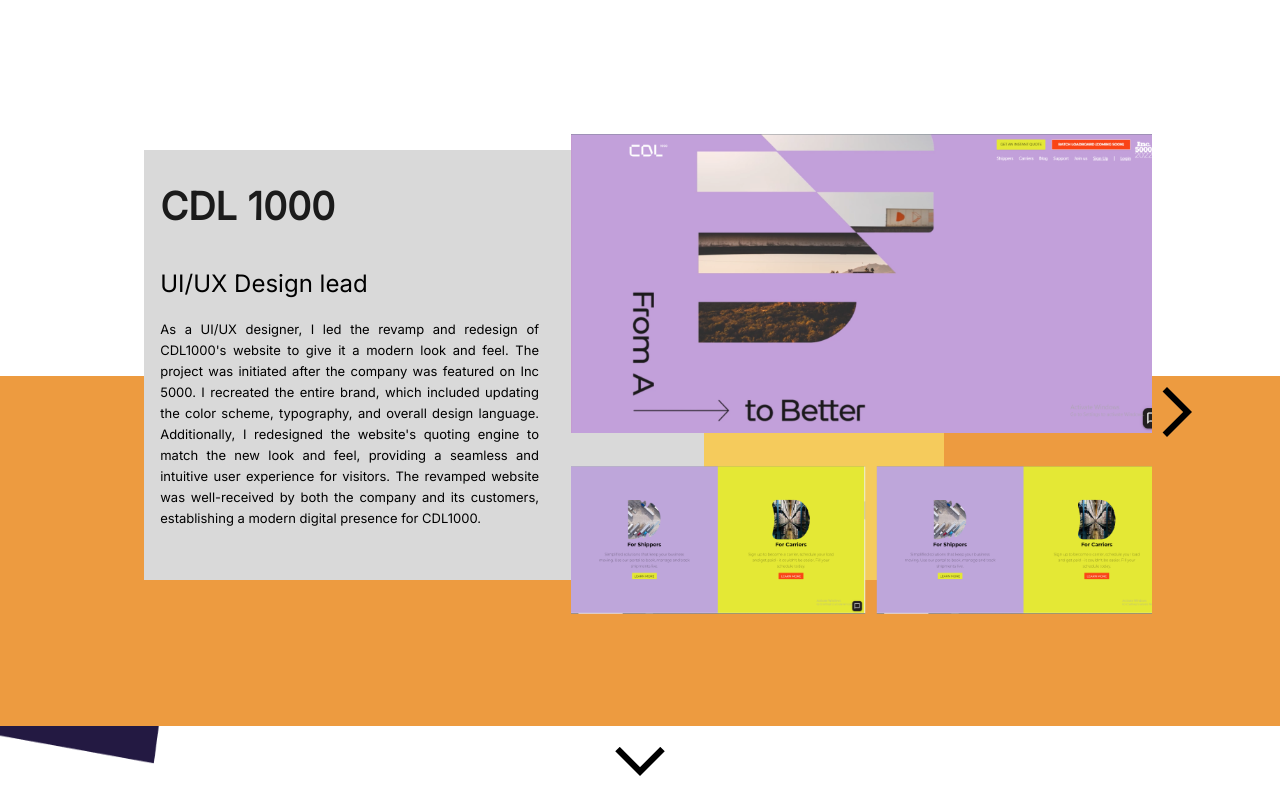
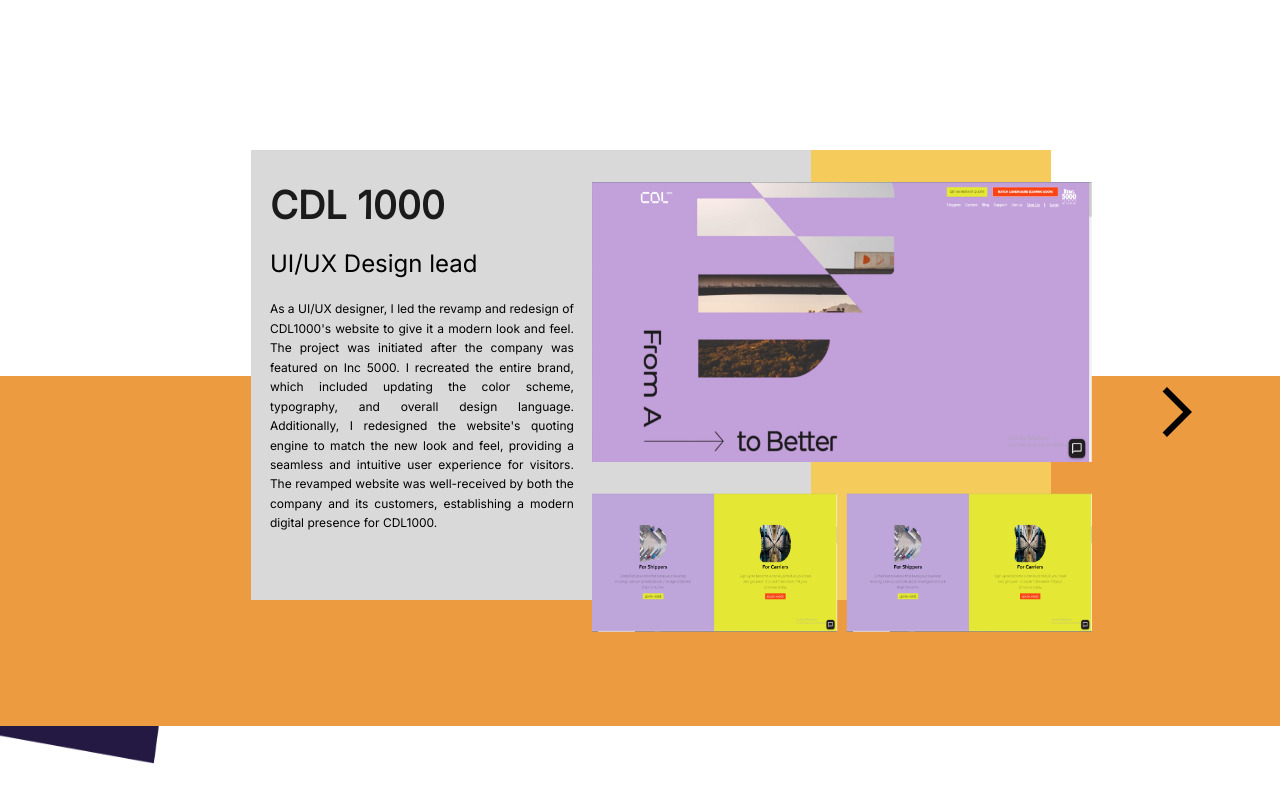
Before and after one commit to saadfarhan124/saad_hassam_web, a Next.js app: page / in a window 1280 px wide. Shown: the part 1700-2500 px from the top of the page. Built offline with nearby package versions, Linux system fonts and the light colour scheme.

Commit message:
fix portfolio issue

```diff
--- a/src/pages/portfolio/index.js
+++ b/src/pages/portfolio/index.js
@@ -121,7 +121,65 @@
     <div className={styles.container}>
       <div className={styles.innercontainer}>
         <Slider {...settings} className={styles.slider}>
-          <div className={styles.container3}>
+          <div className={styles.container4}>
+            <Row className={styles.row}>
+              <Col
+                xs={24}
+                sm={24}
+                md={24}
+                lg={10}
+                xl={8}
+                xxl={8}
+                className={styles.col1}
+              >
+                <div className={styles.clanbox}>
+                  <div className={styles.textclan}>
+                    <Typography.Title className={styles.c1}>
+                      CDL 1000
+                    </Typography.Title>
+                    <Typography.Text className={styles.c2}>
+                      UI/UX Design lead
+                    </Typography.Text>
+                    <Typography.Text className={styles.c4}>
+                      As a UI/UX designer, I led the revamp and redesign of
+                      CDL1000&apos;s website to give it a modern look and feel.
+                      The project was initiated after the company was featured
+                      on Inc 5000. I recreated the entire brand, which included
+                      updating the color scheme, typography, and overall design
+                      language. Additionally, I redesigned the website&apos;s
+                      quoting engine to match the new look and feel, providing a
+                      seamless and intuitive user experience for visitors. The
+                      revamped website was well-received by both the company and
+                      its customers, establishing a modern digital presence for
+                      CDL1000.
+                    </Typography.Text>
+                  </div>
+                </div>
+              </Col>
+              <Col
+                xs={24}
+                sm={24}
+                md={8}
+                lg={7}
+                xl={13}
+                xxl={11}
+                className={styles.col}
+              >
+                <div className={styles.overlay}>
+                  <Image
+                    src={images[1]}
+                    width={600}
+                    height={623}
+                    preview={false}
+                    className={styles.clanImage}
+                    loading="lazy"
+                    alt="No Image Found"
+                  />
+                </div>
+              </Col>
+            </Row>
+          </div>
+          {/* <div className={styles.container3}>
             <Row className={styles.row}>
               <Col
                 xs={24}
@@ -179,7 +237,7 @@
                 </div>
               </Col>
             </Row>
-          </div>
+          </div> */}
 
           <div className={styles.container5}>
             <Row className={styles.row}>
@@ -302,8 +360,6 @@
                     <Typography.Text className={styles.c2}>
                       UI/UX Design lead
                     </Typography.Text>
-                    <br />
-
                     <Typography.Text className={styles.c4}>
                       As a UI/UX lead specializing in modern design practices
                       and technology, I developed a tracking app for CDL1000, a
@@ -364,8 +420,6 @@
                     <Typography.Text className={styles.c2}>
                       Creative Director
                     </Typography.Text>
-                    <br />
-
                     <Typography.Text className={styles.c4}>
                       I had the pleasure of working as a UI/UX lead with Code
                       Clan, a software development company, to design a landing
@@ -438,7 +492,7 @@
             </ResponsiveMasonry>
           </div>
         </Slider>
-        <div className={styles.downarrow}>
+        {/* <div className={styles.downarrow}>
           <MdArrowBackIos
             onClick={handleScrollClick}
             size={60}
@@ -446,7 +500,7 @@
               transform: isScrolled ? "rotate(270deg)" : "rotate(270deg)",
             }}
           />
-        </div>
+        </div> */}
       </div>
     </div>
   );
--- a/src/styles/Portfolio.module.css
+++ b/src/styles/Portfolio.module.css
@@ -155,11 +155,11 @@
    font-size: 32px;
    line-height: 39px;
    color: #000000;
+   margin-bottom: 0px !important;
 
  }
 
  .c2 {
-
    font-weight: 400;
    font-size: 32px;
    line-height: 39px;
@@ -348,7 +348,7 @@
    .c4 {
 
      margin-bottom: 1rem;
-     font-size: 13px;
+     font-size: 12px;
    }
 
    .d1 {
```
